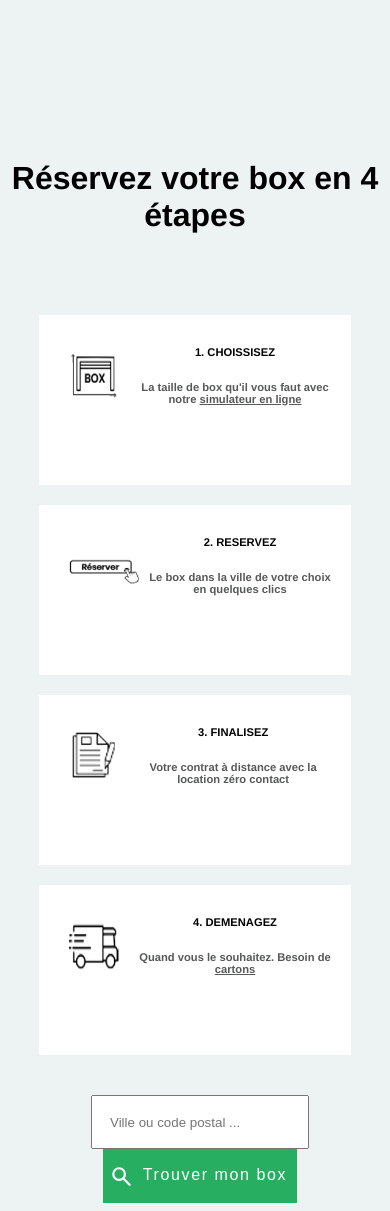
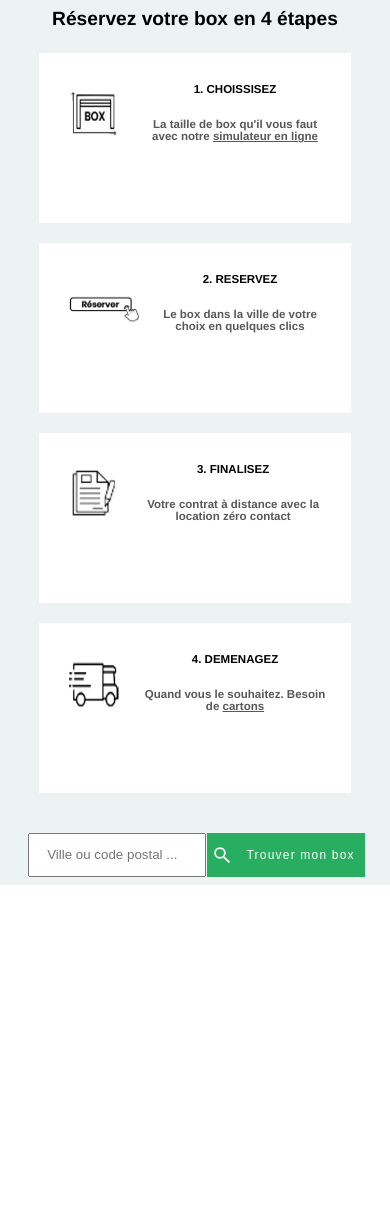
Before and after one commit to CauquilM/annexx-test-2, a PHP site: page / in a window 390 px wide. After the commit the page ends 885 px from the top, so only its background shows below. Run offline with PHP 8.4, Linux system fonts and the light colour scheme.

Commit message:
improve design medial queries

```diff
--- a/style.css
+++ b/style.css
@@ -13,7 +13,6 @@ h1 {
   display: flex;
   align-items: center;
   justify-content: center;
-
 }
 
 #step-square-group {
@@ -79,9 +78,6 @@ h1 {
 }
 
 @media all and (max-width: 1340px) {
-  #step-square-group {
-    width: 100%;
-  }
 
   .step-square {
     background: white;
@@ -100,9 +96,6 @@ h1 {
 }
 
 @media all and (max-width: 1150px) {
-  #step-square-group {
-    width: 100%;
-  }
 
   .step-square {
     height: 60px;
@@ -110,40 +103,28 @@ h1 {
     font-size: 0.7em;
     padding: 30px 30px 80px 30px;
   }
-
-  #img-book {
-    width: 70px;
-  }
-
-  .step-square-img {
-    width: 40px;
-  }
 }
 
-@media all and (max-width: 917px) {
-  #step-square-group {
-    width: 100%;
-  }
-
+@media all and (max-width: 919px){
   .step-square {
     height: 60px;
-    width: 110px;
-    font-size: 0.7em;
-    padding: 30px 30px 80px 30px;
-  }
-
-  #img-book {
-    width: 70px;
-  }
-
-  .step-square-img {
-    width: 40px;
+    width: 130px;
+    font-size: 0.6em;
+    padding: 30px 20px 80px 20px;
   }
 }
 
 @media all and (max-width: 769px) {
+  body {
+    font-size: 1.5em;
+  }
+
+  h1 {
+    margin-top: 0;
+    font-size: 1.5em;
+  }
+
   #step-square-group {
-    width: 100%;
     flex-direction: column;
     align-items: center;
   }
@@ -156,19 +137,16 @@ h1 {
     align-items: center;
     height: 60px;
     width: 70%;
-    font-size: 0.7em;
     padding: 30px 20px 80px 30px;
   }
 
-  .step-square-responsive{
+  .step-square-responsive {
     display: flex;
     flex-direction: column;
     justify-content: flex-start;
-
   }
 
   #img-book {
-    width: 70px;
     margin-right: 10px;
   }
 
@@ -178,11 +156,11 @@ h1 {
     height: 50px;
   }
 
-  #form{
+  #form {
     margin-left: 10px;
   }
 
-  #form-button{
+  #form-button {
     margin: 0;
   }
 
@@ -190,3 +168,43 @@ h1 {
     display: none;
   }
 }
+@media all and (max-width: 524px) {
+  body {
+    font-size: 1.2em;
+  }
+
+  h1 {
+    font-size: 1em;
+  }
+
+  #step-square-group {
+    margin-top: 0;
+  }
+
+  #postal-code {
+    width: 140px;
+    height: 40px;
+    padding: 0 17px;
+  }
+
+  #form-button {
+    margin: 0 7px 0 -5px;
+    height: 44px;
+    font-size: 12px;
+    letter-spacing: 0.1em;
+  }
+}
+@media all and (max-width: 321px) {
+  #postal-code {
+    width: 80px;
+    height: 40px;
+    padding: 0 17px;
+  }
+
+  #form-button {
+    margin: 0 7px 0 -5px;
+    font-size: 12px;
+    letter-spacing: 0.1em;
+    padding: 15px 5px 17px 30px;
+  }
+}
```
